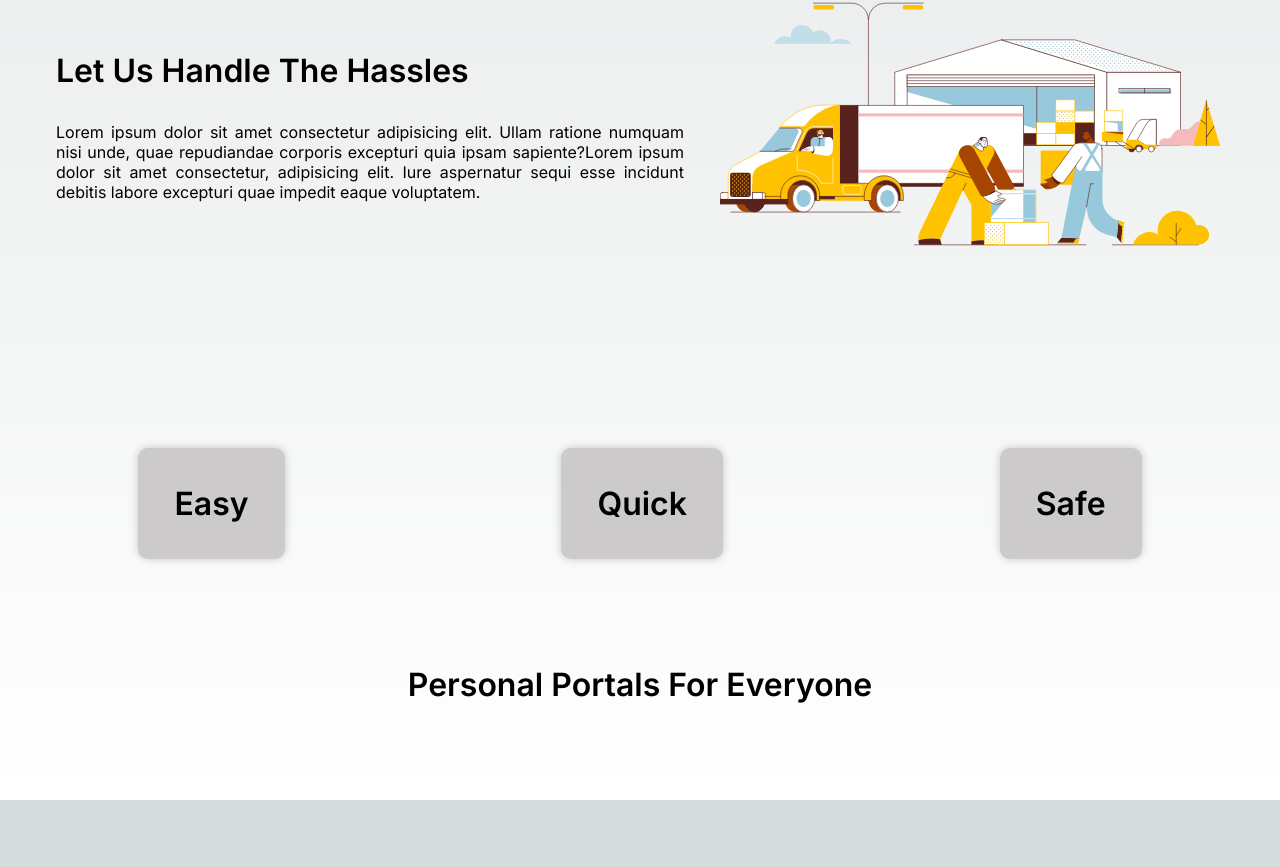
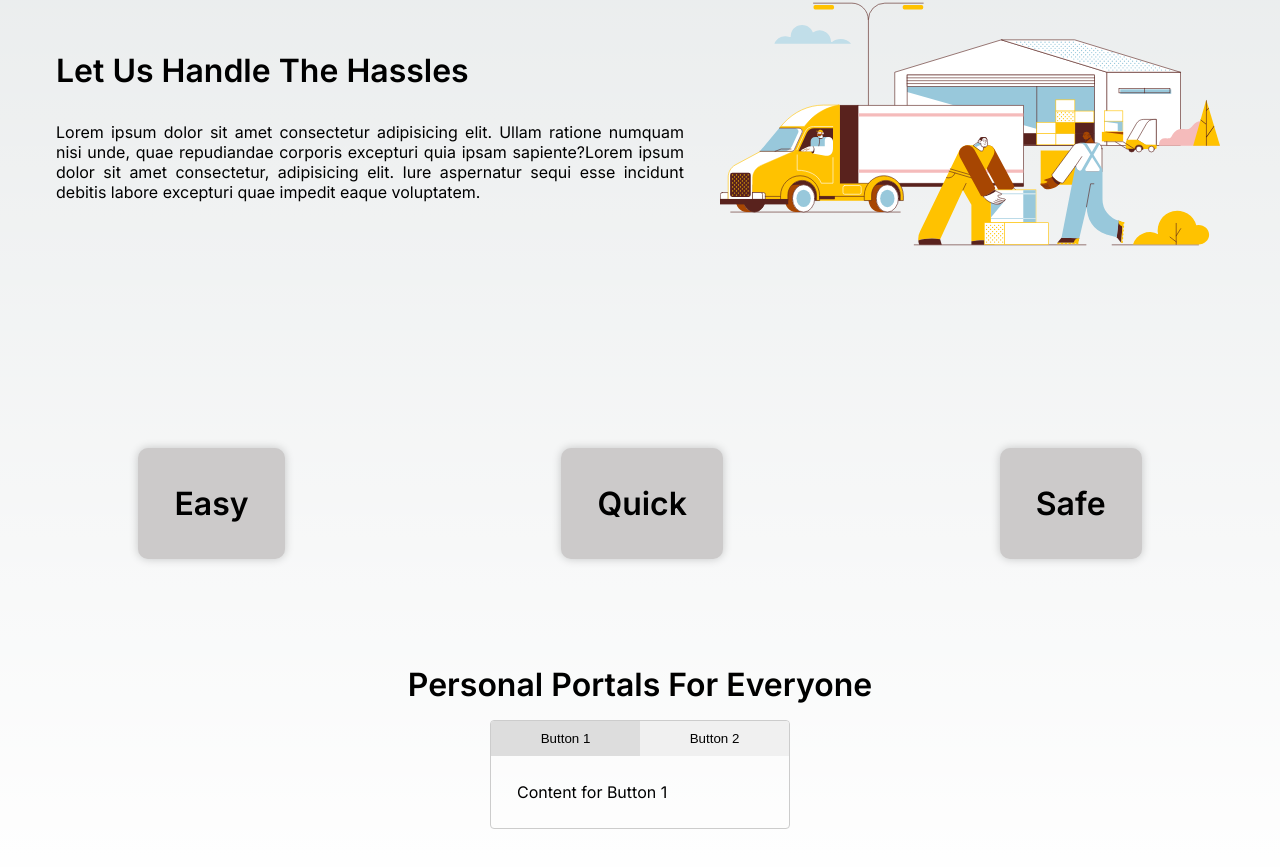
Before and after one commit to Abir-Tx/scms-web, a Next.js app: page / in a window 1280 px wide. Shown: the part 986-1853 px from the top of the page. Before the commit the page ends 1786 px from the top, so only its background shows below. Built offline with nearby package versions, Linux system fonts and the light colour scheme.

Commit message:
Add TabbedBox component to Home page
- Create a basic tabbed component

Signed-off-by: Mushfiqur Rahman Abir <28858998+Abir-Tx@users.noreply.github.com>

```diff
--- /dev/null
+++ b/src/app/components/tabbedbox/tabbedbox.module.scss
@@ -0,0 +1,36 @@
+// TabbedBox.module.scss
+
+.tabbedBox {
+  display: flex;
+  flex-direction: column;
+  border: 1px solid #ccc;
+  border-radius: 4px;
+  overflow: hidden;
+  width: 300px; /* Adjust the width as needed */
+}
+
+.tabButtons {
+  display: flex;
+}
+
+.button {
+  padding: 10px;
+  flex: 1;
+  cursor: pointer;
+  border: none;
+  outline: none;
+  background-color: #f0f0f0;
+  transition: background-color 0.3s;
+
+  &:hover {
+    background-color: #ddd;
+  }
+}
+
+.active {
+  background-color: #ddd;
+}
+
+.tabContent {
+  padding: 10px;
+}
--- /dev/null
+++ b/src/app/components/tabbedbox/tabbedbox.tsx
@@ -0,0 +1,40 @@
+// TabbedBox.tsx
+"use client";
+import React, { useState } from "react";
+import styles from "./tabbedbox.module.scss";
+
+const TabbedBox: React.FC = () => {
+  const [activeTab, setActiveTab] = useState<number>(0);
+
+  const handleTabClick = (index: number) => {
+    setActiveTab(index);
+  };
+
+  return (
+    <div className={styles.tabbedBox}>
+      <div className={styles.tabButtons}>
+        <button
+          className={`${styles.button} ${activeTab === 0 ? styles.active : ""}`}
+          onClick={() => handleTabClick(0)}
+        >
+          Button 1
+        </button>
+        <button
+          className={`${styles.button} ${activeTab === 1 ? styles.active : ""}`}
+          onClick={() => handleTabClick(1)}
+        >
+          Button 2
+        </button>
+        {/* Add more buttons as needed */}
+      </div>
+
+      <div className={styles.tabContent}>
+        {activeTab === 0 && <p>Content for Button 1</p>}
+        {activeTab === 1 && <p>Content for Button 2</p>}
+        {/* Add more content sections as needed */}
+      </div>
+    </div>
+  );
+};
+
+export default TabbedBox;
--- a/src/app/page.tsx
+++ b/src/app/page.tsx
@@ -4,6 +4,7 @@ import Head from "next/head";
 import { AnimatedPage } from "./components/animated-page";
 import Box from "./components/box/box";
 import { Metadata } from "next";
+import TabbedBox from "./components/tabbedbox/tabbedbox";
 
 /**
  * Represents the metadata for a page.
@@ -62,6 +63,7 @@ export default function Home() {
             <div className={styles.fourthSectionText}>
               <h1>Personal Portals For Everyone</h1>
             </div>
+            <TabbedBox />
           </div>
         </section>
       </main>
```
